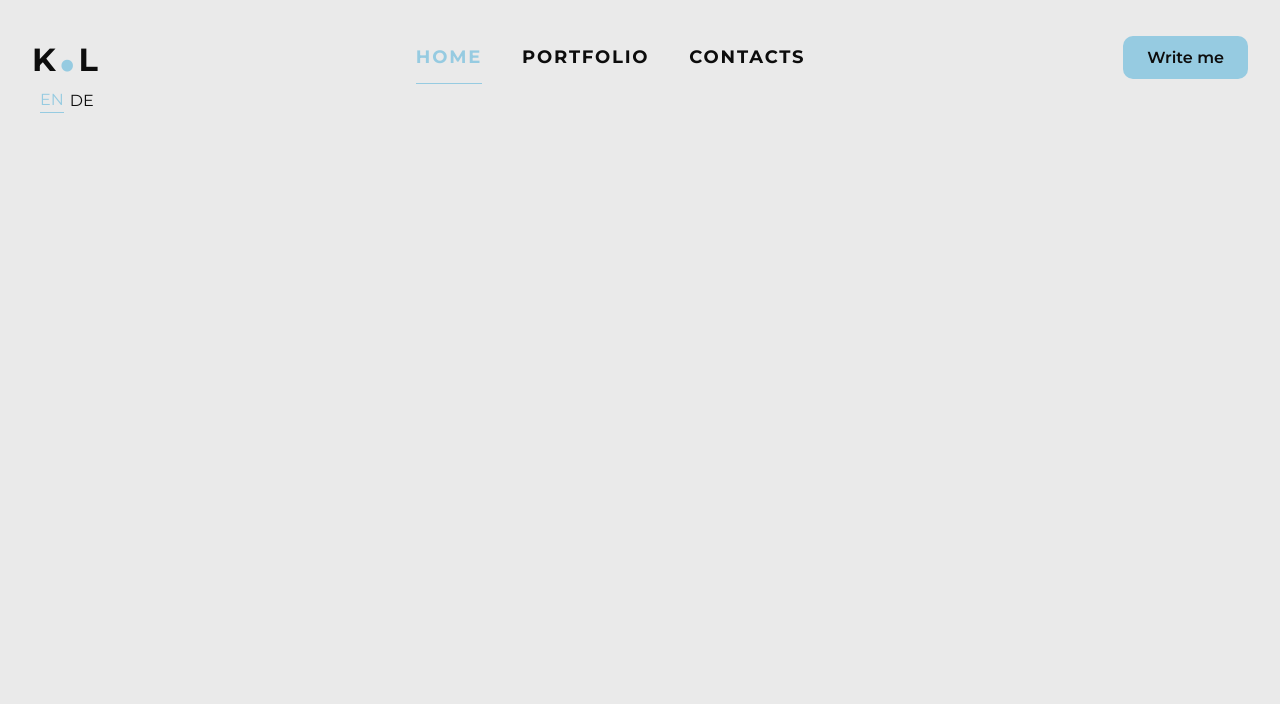
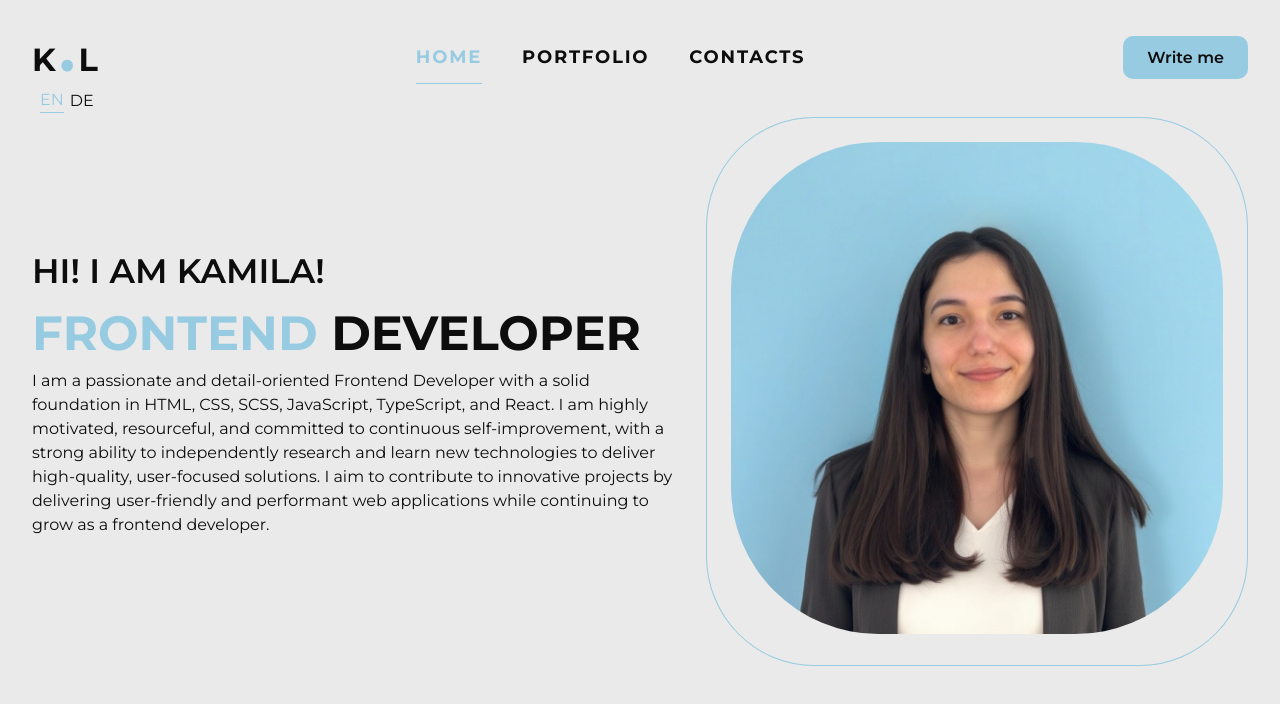
Before and after one commit to Kamila-Lohvynenko/Kamila_Lohvynenko, a React (Vite) app: page / in a window 1280 px wide. Shown: the top 704 px of the page. Built offline with nearby package versions, Linux system fonts and the light colour scheme.

Commit message:
add photo and English text to hero section

```diff
--- a/src/components/ChangeLanguageBtn/ChangeLanguageBtn.module.scss
+++ b/src/components/ChangeLanguageBtn/ChangeLanguageBtn.module.scss
@@ -9,10 +9,6 @@
   padding: 4px 8px;
   max-width: 70px;
   width: 100%;
-
-  @include mx.mq($bp: "tab") {
-    color: var.$dark-color;
-  }
 }
 
 .button {
--- a/src/pages/HomePage/HomePage.module.scss
+++ b/src/pages/HomePage/HomePage.module.scss
@@ -0,0 +1,45 @@
+@use "../../styles/utils/variables" as var;
+@use "../../styles/utils/placeholders" as *;
+@use "../../styles/utils/mixins" as mx;
+
+.pageWrapper {
+  display: grid;
+  grid-template-columns: 1.2fr 1fr;
+  gap: 24px;
+  align-items: center;
+
+  text-align: left;
+}
+
+.imageWrapper {
+  max-width: 550px;
+
+  padding: 24px;
+  border: solid 1px var.$accent-color;
+
+  border-radius: 20%;
+}
+
+.image {
+  width: 500px;
+  height: auto;
+
+  border-radius: 30%;
+}
+
+.subtitle {
+  font-size: 34px;
+  font-weight: 600;
+  text-transform: uppercase;
+}
+
+.title {
+  font-size: 48px;
+  font-weight: 700;
+
+  text-transform: uppercase;
+}
+
+.accent {
+  color: var.$accent-color;
+}
--- a/src/pages/HomePage/HomePage.tsx
+++ b/src/pages/HomePage/HomePage.tsx
@@ -1,12 +1,30 @@
 import ChangeLanguageBtn from "../../components/ChangeLanguageBtn/ChangeLanguageBtn";
 import styles from "./HomePage.module.scss";
+import myPhoto from "../../images/my_photo.jpeg";
+
+import { useTranslation } from "react-i18next";
 
 const HomePage = () => {
+  const { t } = useTranslation();
+
   return (
     <div className={styles.page}>
       <ChangeLanguageBtn />
-      <div className={styles.content}></div>
-      <div className={styles.im}></div>
+      <div className={styles.pageWrapper}>
+        <div className={styles.content}>
+          <h2 className={styles.subtitle}> {t("heroSection.subtitle")}</h2>
+          <h1 className={styles.title}>
+            <span className={styles.accent}>
+              {t("heroSection.titlePart1")}{" "}
+            </span>
+            {t("heroSection.titlePart2")}
+          </h1>
+          <p>{t("heroSection.text")}</p>
+        </div>
+        <div className={styles.imageWrapper}>
+          <img className={styles.image} src={myPhoto} alt="my photo" />
+        </div>
+      </div>
     </div>
   );
 };
```
Also changed, not shown: src/images/avatar.jpg (added), src/images/my_avatar.png (added).
